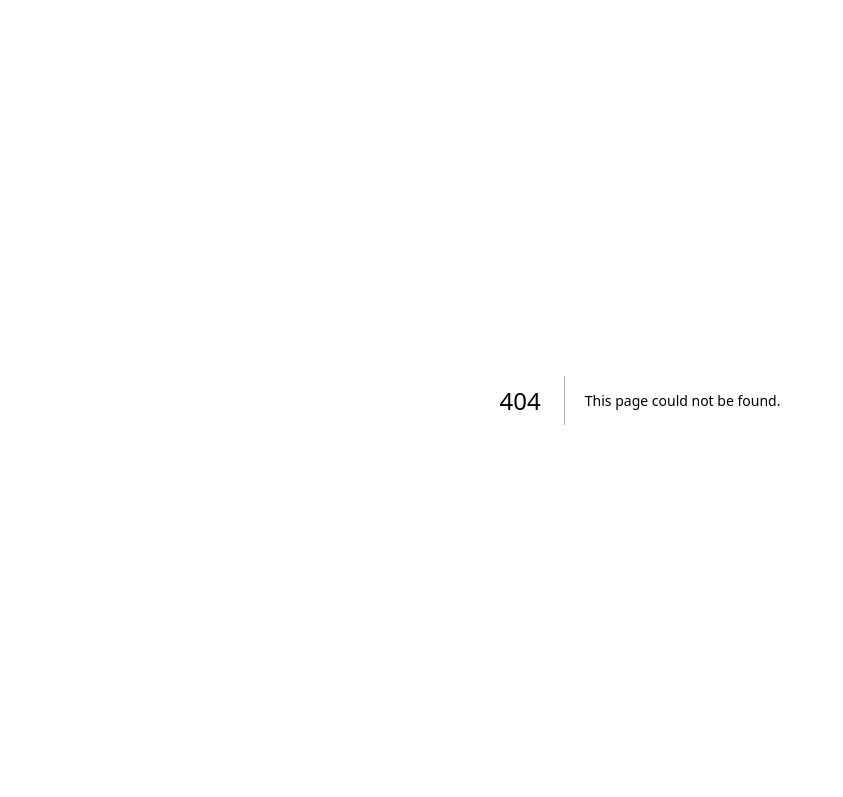
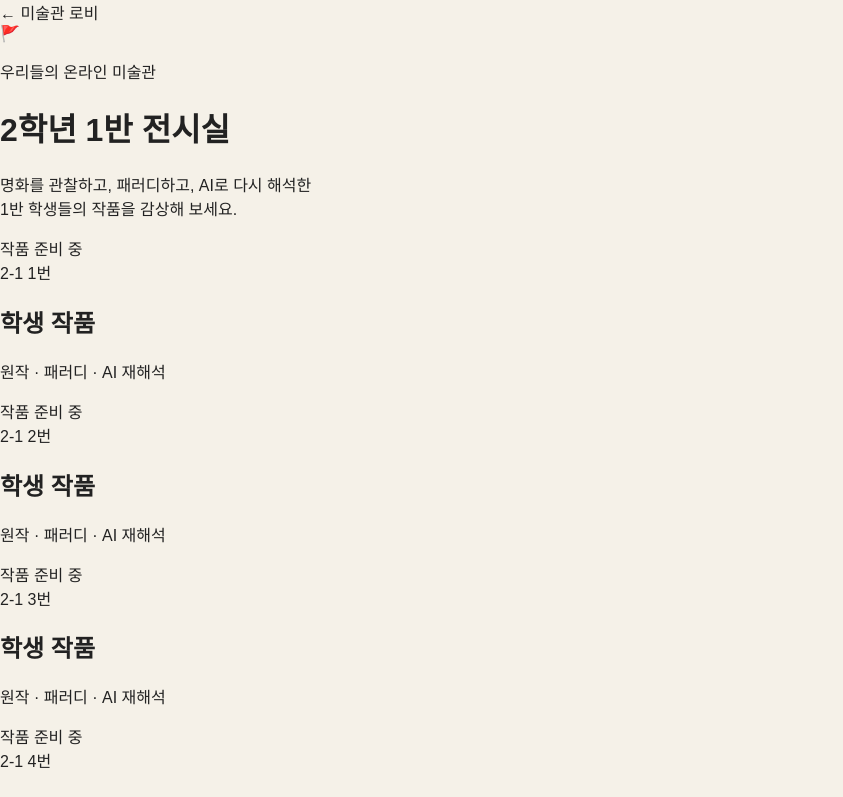
Before and after one commit to vizitostar-ctrl/our-art-museum, a Next.js app: page /class/1 in a window 1280 px wide. Before the commit this address had no page. Shown: the top 797 px of the page, without its empty margins (0-843 px from the left). Built offline with nearby package versions, Linux system fonts and the light colour scheme.

Commit message:
Create page.js

```diff
--- /dev/null
+++ b/app/class/1/page.js
@@ -0,0 +1,53 @@
+import Link from "next/link";
+
+export default function Class1Page() {
+  const students = Array.from({ length: 32 }, (_, i) => i + 1);
+
+  return (
+    <main className="classroom">
+      <div className="classHeader">
+        <Link href="/" className="backButton">
+          ← 미술관 로비
+        </Link>
+
+        <div className="classFlag">
+          🚩
+        </div>
+
+        <p className="classLabel">
+          우리들의 온라인 미술관
+        </p>
+
+        <h1>2학년 1반 전시실</h1>
+
+        <p className="classDescription">
+          명화를 관찰하고, 패러디하고, AI로 다시 해석한
+          <br />
+          1반 학생들의 작품을 감상해 보세요.
+        </p>
+      </div>
+
+      <section className="studentGallery">
+        {students.map((student) => (
+          <div className="studentCard" key={student}>
+            <div className="artPlaceholder">
+              <span>작품 준비 중</span>
+            </div>
+
+            <div className="studentInfo">
+              <span className="studentNumber">
+                2-1 {student}번
+              </span>
+
+              <h2>학생 작품</h2>
+
+              <p>
+                원작 · 패러디 · AI 재해석
+              </p>
+            </div>
+          </div>
+        ))}
+      </section>
+    </main>
+  );
+}
```
